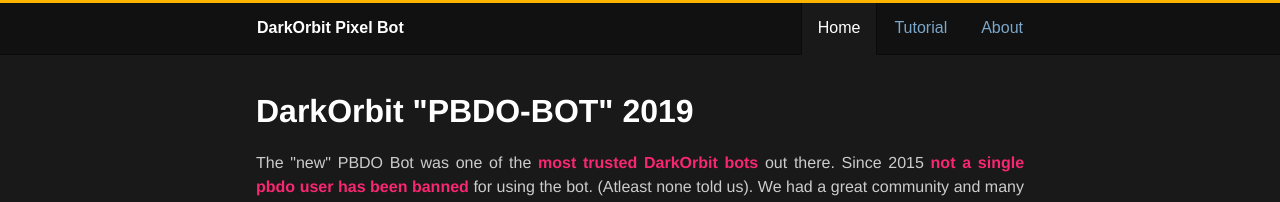
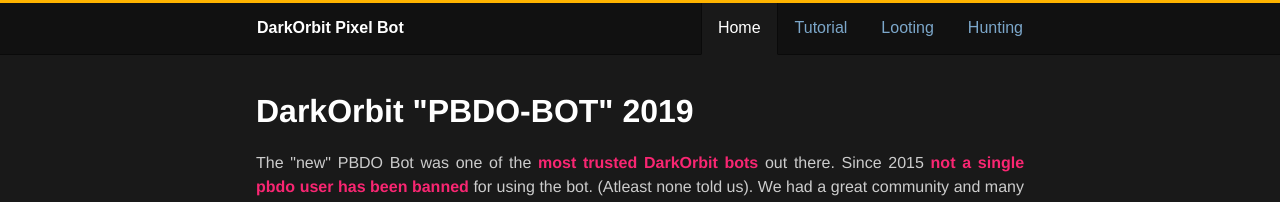
Before and after one commit to Dementor42/dementor42.github.io, a Jekyll site: the page built from index.html, in a window 1280 px wide. Shown: the top 202 px of the page. Built offline with Jekyll 4.4.1, drawn with Linux system fonts in a browser that asks for light colours.

Commit message:
Update the navbar links to lead to the new pages

```diff
--- a/_data/navbar.yml
+++ b/_data/navbar.yml
@@ -2,5 +2,7 @@
   link: /
 - name: Tutorial
   link: /tutorial.html
-- name: About
-  link: /about.html
+- name: Looting
+  link: /looting.html
+- name: Hunting
+  link: /hunting.html
```
